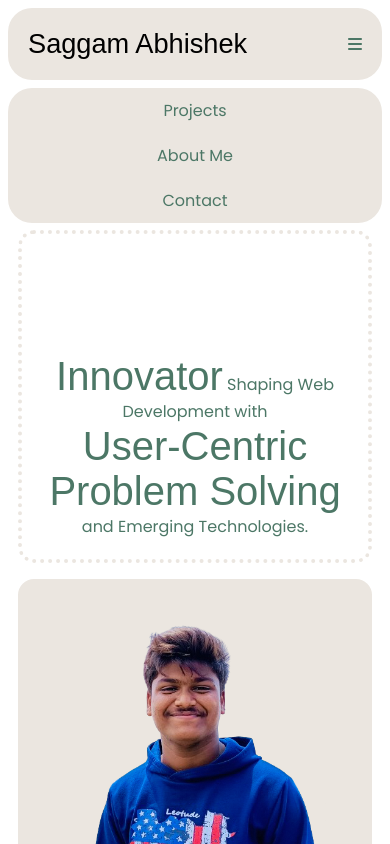
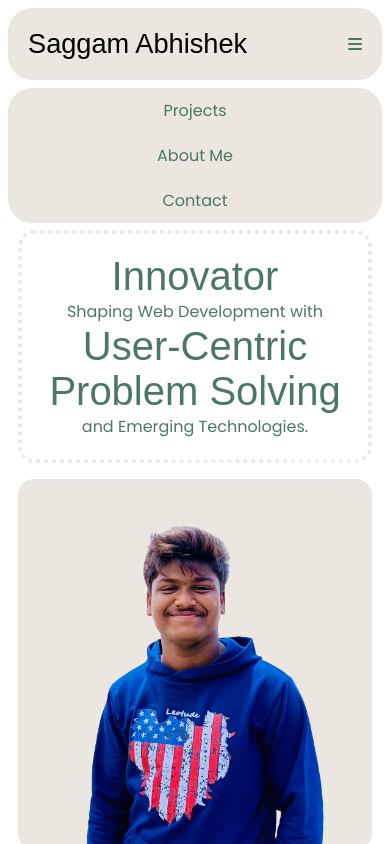
Before and after one commit to Abhi28a/Bento_Portfolio, a plain HTML site: page index.html in a window 390 px wide. Both pictures are taken after a click on the element 355 px from the left and 44 px from the top of the page. Shown: the top 844 px of the page. Drawn offline with Linux system fonts and the light colour scheme; a web font is replaced by a local one.

Commit message:
updated ham menu

```diff
--- a/index.html
+++ b/index.html
@@ -82,23 +82,6 @@
         </div>
     </div>
 
-    <script>
-        window.addEventListener('load', () => {
-            const loadingScreen = document.getElementById('loading-screen');
-            setTimeout(() => {
-                loadingScreen.classList.add('hidden');
-            }, 1500);
-        });
-
-        // Hamburger Menu Toggle
-        const hamburger = document.getElementById('hamburger');
-        const navLinks = document.getElementById('navLinks');
-        const mainContent = document.querySelector('.main');
-
-        hamburger.addEventListener('click', () => {
-            navLinks.classList.toggle('nav-active');
-            mainContent.classList.toggle('shifted'); // Add class to shift main content down
-        });
-    </script>
+    <script src="script.js"></script>
 </body>
 </html>
--- /dev/null
+++ b/script.js
@@ -0,0 +1,16 @@
+window.addEventListener('load', () => {
+    const loadingScreen = document.getElementById('loading-screen');
+    setTimeout(() => {
+        loadingScreen.classList.add('hidden');
+    }, 1500);
+});
+
+// Hamburger Menu Toggle
+const hamburger = document.getElementById('hamburger');
+const navLinks = document.getElementById('navLinks');
+const mainContent = document.querySelector('.main');
+
+hamburger.addEventListener('click', () => {
+    navLinks.classList.toggle('nav-active');
+    mainContent.classList.toggle('shifted'); // Add class to shift main content down
+});
--- a/style.css
+++ b/style.css
@@ -342,6 +342,26 @@ body {
 
 /* Media Queries */
 @media screen and (max-width: 768px) {
+    .left1 {
+        background-color: transparent;
+        color: #4c7766;
+        display: flex; /* Use flexbox for layout */
+        flex-direction: column; /* Stack elements vertically */
+        align-items: center; /* Center items horizontally */
+        justify-content: center; /* Center items vertically if needed */
+        border-radius: 1em;
+        font-size: 1em;
+        flex: 2;
+        border: 4px dotted #ebe6e0;
+        padding: 20px; /* Add padding for better spacing */
+        height: 100%; /* Ensure full height for centering */
+        text-align: center; /* Center text alignment */
+    }
+
+    .left1 span {
+        display: block; /* Ensure each span takes up full width */
+    }
+
     .nav2 {
         display: none; /* Hide menu on mobile by default */
     }
@@ -355,13 +375,14 @@ body {
     }
 
     .main.shifted {
-        margin-top: 140px; /* Adjust margin to fit menu height */
+        margin-top: 140px;
     }
 
     .main {
         flex-direction: column;
         align-items: center;
         height: auto;
+        transition: margin-top 0.3s ease; /* Smooth transition */
     }
 
     .col-left, .col-right, .row {
@@ -379,14 +400,15 @@ body {
         width: 100%; /* Make image responsive */
     }
 
-    .top{
+    .top {
         width: auto;
         flex-direction: column;
         align-items: flex-start;
         justify-content: center;
         padding: 20px;
     }
-.bottom {
+
+    .bottom {
         width: auto;
         flex-direction: column;
         align-items: center;
```
Also changed, not shown: about.html (+6 -9 lines), contact.html (+13 -9 lines), projects.html (+7 -9 lines).
